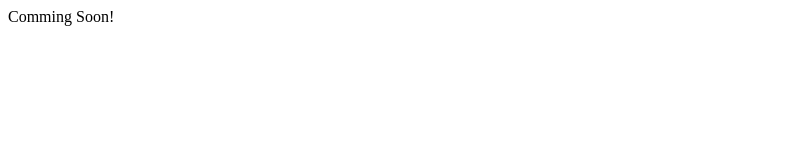
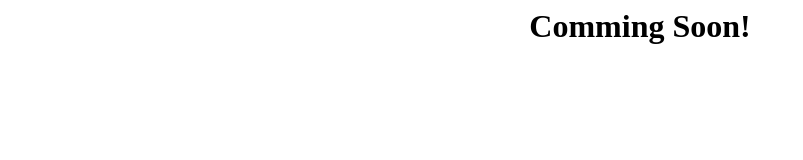
Before and after one commit to Eigenrouter/eigenrouter.github.io, a plain HTML site: page index.html in a window 1280 px wide. Shown: the whole page, without its empty margins (0-803 px from the left). Drawn offline with Linux system fonts and the light colour scheme.

Commit message:
Update index.html

```diff
--- a/index.html
+++ b/index.html
@@ -1 +1 @@
-<center<h1>Comming Soon!</h1></center>
+<center><h1>Comming Soon!</h1></center>
```
